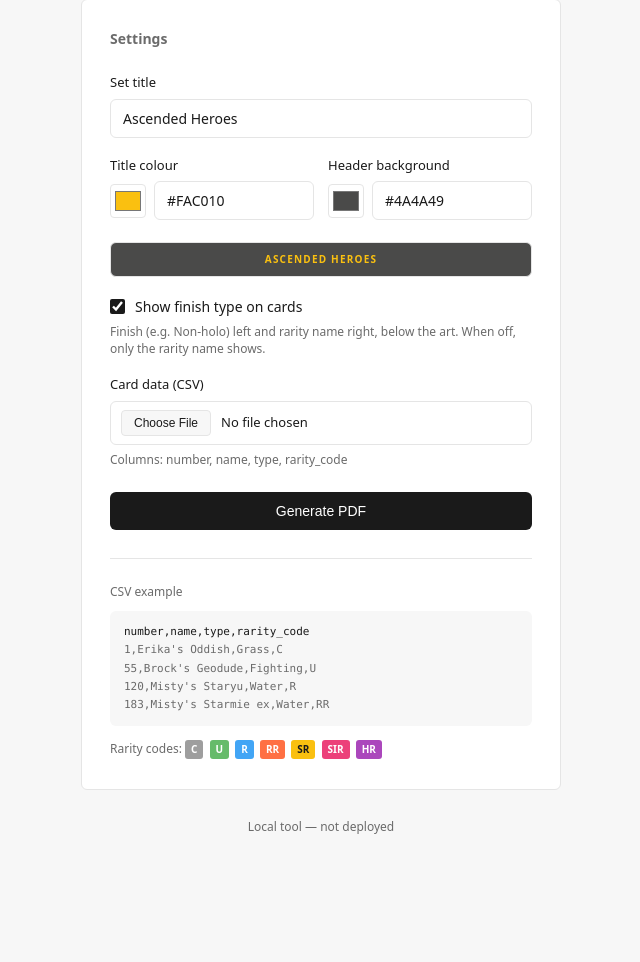
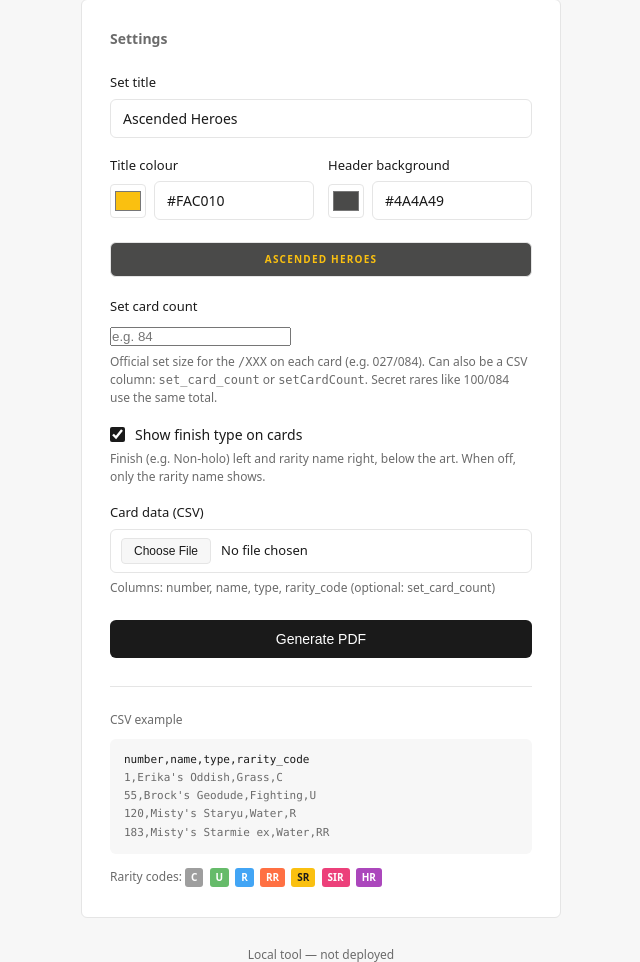
Before and after one commit to jzarsuelo/kollektgg-private, a Flask app: page / in a window 1280 px wide. Shown: the part 139-1101 px from the top of the page, without its empty margins (319-959 px from the left). Before the commit the page ends 973 px from the top, so only its background shows below. Run offline with Flask 3, Linux system fonts and the light colour scheme.

Commit message:
Fix card count

```diff
--- a/placeholder-tool/app.py
+++ b/placeholder-tool/app.py
@@ -257,7 +257,30 @@ def draw_crop_marks(c, x, y, w, h):
 # SINGLE CARD (x, y = bottom-left, Y upward)
 # ════════════════════════════════════════════════════════════
 
-def draw_card(c, x, y, card, set_card_count, title, title_color, title_bg_color,
+def _parse_set_card_count(raw_value):
+    raw_value = (raw_value or '').strip()
+    if not raw_value:
+        return None
+    try:
+        value = int(raw_value)
+    except ValueError:
+        return None
+    return value if value > 0 else None
+
+
+def _set_card_count_from_row(row):
+    for key in ('set_card_count', 'setcardcount'):
+        value = _parse_set_card_count(row.get(key, ''))
+        if value is not None:
+            return value
+    return None
+
+
+def _card_number_pad_width(set_total):
+    return max(3, len(str(set_total)))
+
+
+def draw_card(c, x, y, card, set_total, title, title_color, title_bg_color,
               show_type=True):
     card_number = card['number']
     card_name = card['name']
@@ -265,7 +288,8 @@ def draw_card(c, x, y, card, set_card_count, title, title_color, title_bg_color,
     rarity_code = card['rarity_code']
 
     rarity_info = RARITY_MAP.get(rarity_code, RARITY_MAP['C'])
-    number_display = str(card_number)
+    pad_width = _card_number_pad_width(set_total)
+    number_display = str(card_number).zfill(pad_width)
 
     card_top_y = y + CARD_H
     header_bottom_y = card_top_y - HEADER_H
@@ -374,7 +398,7 @@ def draw_card(c, x, y, card, set_card_count, title, title_color, title_bg_color,
 
     c.setFillColor(HexColor(COLOR_TOTAL_TEXT))
     c.setFont("Helvetica", FONT_TOTAL_PT)
-    total_suffix = f"/{set_card_count}"
+    total_suffix = f"/ {str(set_total).zfill(pad_width)}"
     total_text_right_x = art_left_x + art_width_pt - ART_TOTAL_RIGHT
     total_baseline_y = art_zone_bottom_y + ART_TOTAL_BOTTOM
     c.drawRightString(total_text_right_x, total_baseline_y, total_suffix)
@@ -438,9 +462,11 @@ def draw_card(c, x, y, card, set_card_count, title, title_color, title_bg_color,
 # ════════════════════════════════════════════════════════════
 
 def generate_pdf(cards, title, title_color, title_bg_color, output_path,
-                 show_type=True):
-    set_card_count = len(cards)
-    page_count = math.ceil(set_card_count / CARDS_PER_PAGE)
+                 show_type=True, set_total=None):
+    card_count = len(cards)
+    if set_total is None:
+        set_total = card_count
+    page_count = math.ceil(card_count / CARDS_PER_PAGE)
 
     c = canvas.Canvas(output_path, pagesize=A4)
     c.setTitle(f"{title} - Binder Placeholders | kollekt.gg")
@@ -448,7 +474,7 @@ def generate_pdf(cards, title, title_color, title_bg_color, output_path,
 
     for page_index in range(page_count):
         slice_start = page_index * CARDS_PER_PAGE
-        slice_end = min(slice_start + CARDS_PER_PAGE, set_card_count)
+        slice_end = min(slice_start + CARDS_PER_PAGE, card_count)
         cards_on_page = cards[slice_start:slice_end]
 
         for slot_index, card in enumerate(cards_on_page):
@@ -457,7 +483,8 @@ def generate_pdf(cards, title, title_color, title_bg_color, output_path,
             card_left_x = MARGIN_X + column_index * (CARD_W + GAP)
             card_bottom_y = MARGIN_Y + row_index * (CARD_H + GAP)
 
-            draw_card(c, card_left_x, card_bottom_y, card, set_card_count,
+            card_set_total = card.get('set_card_count') or set_total
+            draw_card(c, card_left_x, card_bottom_y, card, card_set_total,
                       title, title_color, title_bg_color, show_type=show_type)
             draw_crop_marks(c, card_left_x, card_bottom_y, CARD_W, CARD_H)
 
@@ -479,6 +506,7 @@ def generate_pdf(cards, title, title_color, title_bg_color, output_path,
 
 def parse_csv(file_stream):
     parsed_cards = []
+    csv_set_total = None
     text = file_stream.read().decode('utf-8-sig')
     reader = csv.DictReader(io.StringIO(text))
     if reader.fieldnames:
@@ -491,13 +519,19 @@ def parse_csv(file_stream):
         name = row.get('name', '').strip()
         card_type = row.get('type', '').strip()
         rarity_code = row.get('rarity_code', 'C').strip()
+        row_set_total = _set_card_count_from_row(row)
+        if row_set_total is not None and csv_set_total is None:
+            csv_set_total = row_set_total
         if name:
-            parsed_cards.append({
+            card = {
                 'number': number, 'name': name,
                 'type': card_type, 'rarity_code': rarity_code,
-            })
+            }
+            if row_set_total is not None:
+                card['set_card_count'] = row_set_total
+            parsed_cards.append(card)
     parsed_cards.sort(key=lambda row: row['number'])
-    return parsed_cards
+    return parsed_cards, csv_set_total
 
 
 # ════════════════════════════════════════════════════════════
@@ -525,12 +559,15 @@ def generate():
         return "No CSV file uploaded.", 400
 
     try:
-        cards = parse_csv(uploaded_csv.stream)
+        cards, csv_set_total = parse_csv(uploaded_csv.stream)
     except Exception as e:
         return f"Error parsing CSV: {str(e)}", 400
 
     if not cards:
         return "No valid cards found in CSV.", 400
+
+    form_set_total = _parse_set_card_count(request.form.get('set_card_count'))
+    set_total = form_set_total or csv_set_total
 
     safe_stem = "".join(ch for ch in title if ch.isalnum() or ch in (' ', '-', '_')).strip()
     filename = f"{safe_stem.replace(' ', '_')}_placeholders.pdf"
@@ -538,7 +575,7 @@ def generate():
 
     try:
         generate_pdf(cards, title, title_color, title_bg_color, output_path,
-                     show_type=show_type)
+                     show_type=show_type, set_total=set_total)
     except Exception as e:
         return f"Error generating PDF: {str(e)}", 500
 
--- a/placeholder-tool/templates/index.html
+++ b/placeholder-tool/templates/index.html
@@ -230,6 +230,12 @@
                 </div>
                 <div class="preview-bar" id="preview_bar" style="background: #4A4A49; color: #FAC010;">ASCENDED HEROES</div>
 
+                <div class="field">
+                    <label for="set_card_count">Set card count</label>
+                    <input type="number" id="set_card_count" name="set_card_count" min="1" placeholder="e.g. 84">
+                    <p class="hint">Official set size for the <code>/XXX</code> on each card (e.g. 027/084). Can also be a CSV column: <code>set_card_count</code> or <code>setCardCount</code>. Secret rares like 100/084 use the same total.</p>
+                </div>
+
                 <div class="field checkbox-field">
                     <label>
                         <input type="checkbox" name="show_type" id="show_type" value="1" checked>
@@ -241,7 +247,7 @@
                 <div class="field">
                     <label for="csv_file">Card data (CSV)</label>
                     <input type="file" id="csv_file" name="csv_file" accept=".csv" required>
-                    <p class="hint">Columns: number, name, type, rarity_code</p>
+                    <p class="hint">Columns: number, name, type, rarity_code (optional: set_card_count)</p>
                 </div>
 
                 <div class="submit-wrap">
```
Also changed, not shown: 1 other file.
